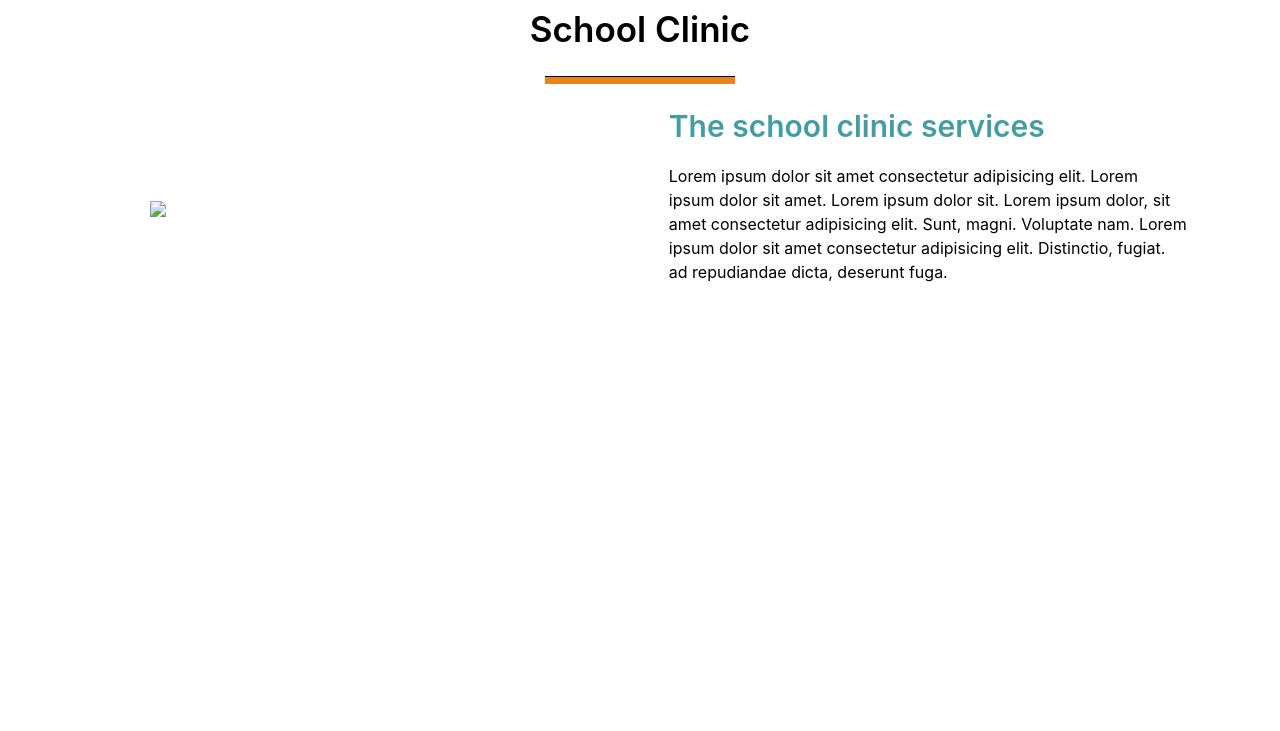
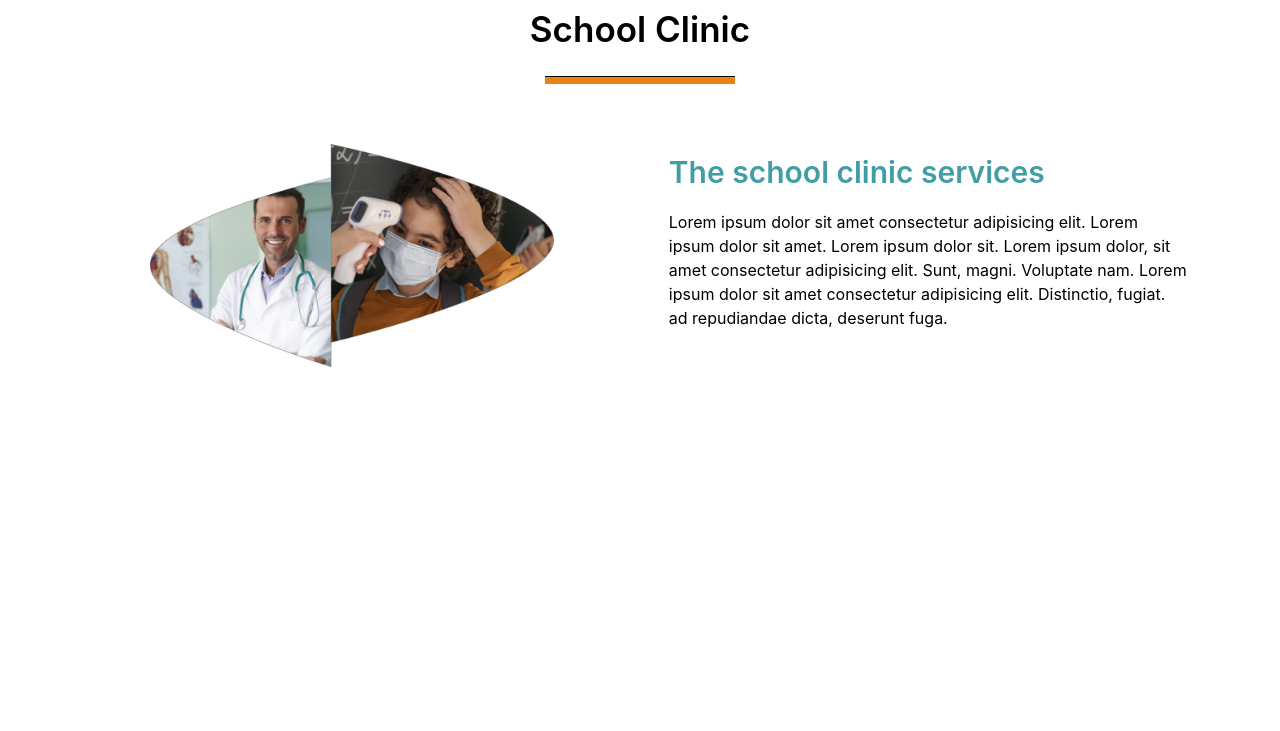
Before and after one commit to yousef-hany-2004/t1_tailwind_nti, a plain HTML site: page index.html in a window 1280 px wide. Shown: the part 999-1730 px from the top of the page. Drawn offline with Linux system fonts and the light colour scheme.

Commit message:
Fix HTML structure and formatting

```diff
--- a/index.html
+++ b/index.html
@@ -71,7 +71,7 @@
                 <hr class=" m-auto  mb-5 w-[190px] h-[8px] bg-[#e98317] ">
             </div>
             <div class="w-[70%] m-auto pt-[40px] pb-[10px]">
-                <img src="../task t1/img/compo.png" class="" >
+                <img src="img/compo.png" class="" >
             </div>
             <div class="flex flex-col m-auto w-[90%]">
                 <h3 class="pb-[15px] font-semibold text-[30px] text-[#439da5]">The school clinic services</h3>
```
